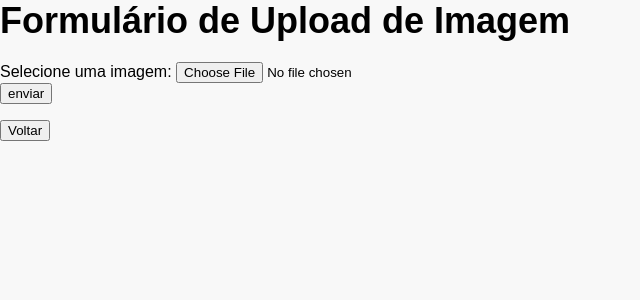
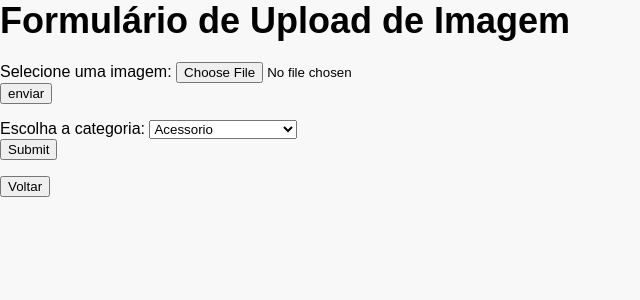
Before and after one commit to jerre231/SmartStyle, a Flask app: a page that uses templates/inserir_roupa.html in a window 1280 px wide. Shown: the top 300 px of the page, without its empty margins (0-640 px from the left). Run offline with Flask 3, Linux system fonts and the light colour scheme.

Commit message:
add categoria de roupa

```diff
--- a/app.py
+++ b/app.py
@@ -60,10 +60,8 @@ def armario(user):
 
 @app.route("/inserir/<user>", methods=['GET', 'POST'])
 def inserir_roupa(user):
-    if "enviar" in request.form:
-        imagem = request.form.get("imagem")
-        roupa = Roupa(user, "blusa", imagem)
-        roupa.inserir()
+    if "enviar_categoria" in request.form:
+        tipo = request.form.get("categoria")
     if "home" in request.form:
         return redirect(f"/home/{user}")
 
--- a/templates/inserir_roupa.html
+++ b/templates/inserir_roupa.html
@@ -12,6 +12,17 @@
         <input type="submit" value="enviar" name="enviar" id="enviar">
     </form>
     <form method="POST">
+        <label for="category">Escolha a categoria:</label>
+        <select id="categoria" name="categoria">
+            <option value="category1">Acessorio</option>
+            <option value="category2">Vestiemento superior</option>
+            <option value="category3">Vestimento inferior</option>
+            <option value="category4">Calcado</option>
+        </select>
+        <br>
+        <input type="submit" value="Submit" name="enviar_categoria" id="enviar_categoria">
+    </form>
+    <form method="POST">
         <a>
             <button name="home" id="home">Voltar</button>
         </a>
```
